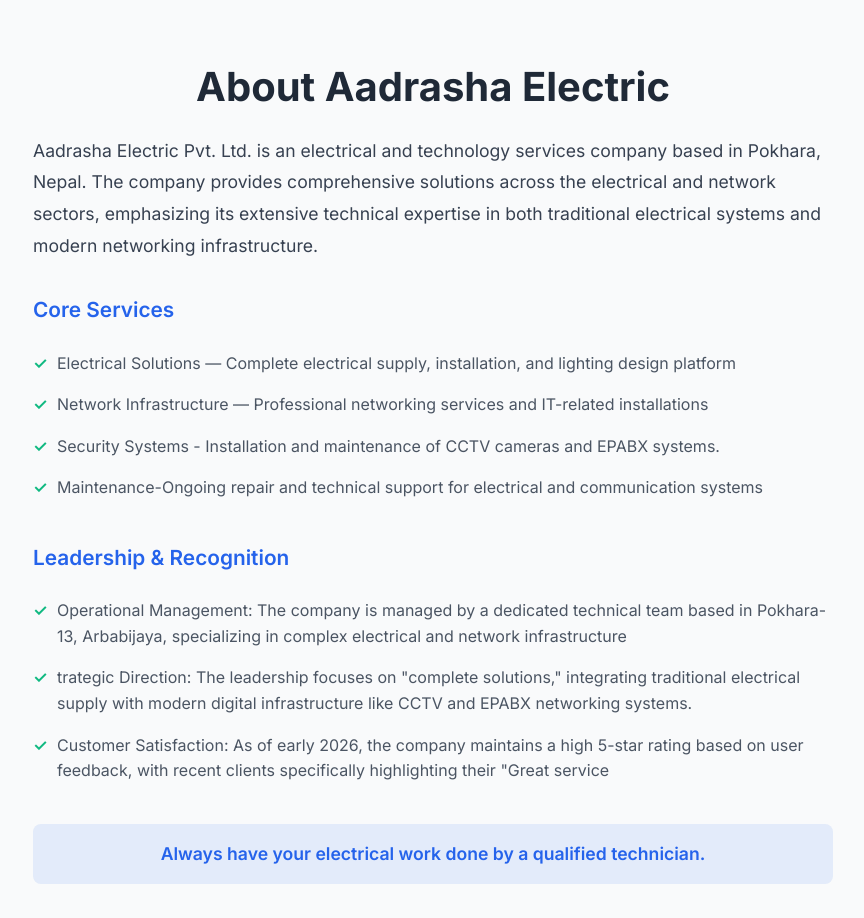
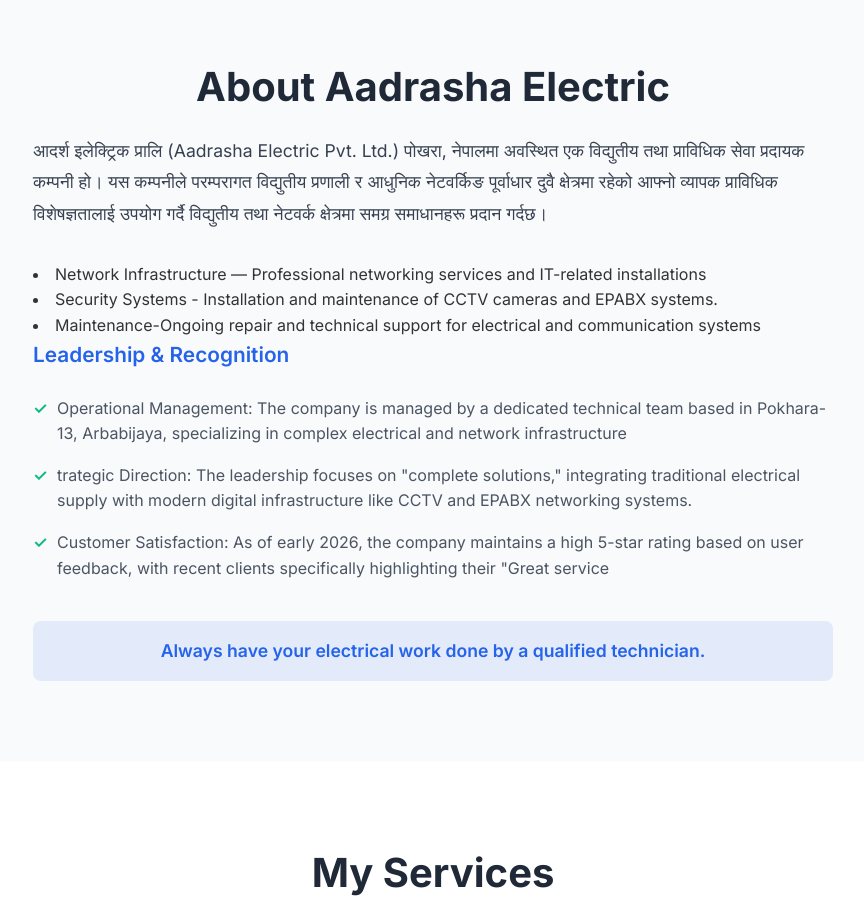
Before and after one commit to aadrashaelex/Trilochan-baral, a plain HTML site: page index.html in a window 1280 px wide. Shown: the part 860-1778 px from the top of the page, without its empty margins (207-1071 px from the left). Drawn offline with Linux system fonts and the light colour scheme.

Commit message:
Update index.html

```diff
--- a/index.html
+++ b/index.html
@@ -93,13 +93,7 @@
             <div class="about-content">
                 <div class="about-text">
                     <p class="about-description">
-                        Aadrasha Electric Pvt. Ltd. is an electrical and technology services company based in Pokhara, Nepal. The company provides comprehensive solutions across the electrical and network sectors, emphasizing its extensive technical expertise in both traditional electrical systems and modern networking infrastructure.
-                    </p>
-
-                    <div class="achievements">
-                        <h3>Core Services</h3>
-                        <ul>
-                            <li>Electrical Solutions — Complete electrical supply, installation, and lighting design platform</li>
+                        आदर्श इलेक्ट्रिक प्रालि (Aadrasha Electric Pvt. Ltd.) पोखरा, नेपालमा अवस्थित एक विद्युतीय तथा प्राविधिक सेवा प्रदायक कम्पनी हो। यस कम्पनीले परम्परागत विद्युतीय प्रणाली र आधुनिक नेटवर्किङ पूर्वाधार दुवै क्षेत्रमा रहेको आफ्नो व्यापक प्राविधिक विशेषज्ञतालाई उपयोग गर्दै विद्युतीय तथा नेटवर्क क्षेत्रमा समग्र समाधानहरू प्रदान गर्दछ।
                             <li>Network Infrastructure — Professional networking services and IT-related installations</li>
                             <li>Security Systems - Installation and maintenance of CCTV cameras and EPABX systems.</li>
 			<li>Maintenance-Ongoing repair and technical support for electrical and communication systems</li>
```
